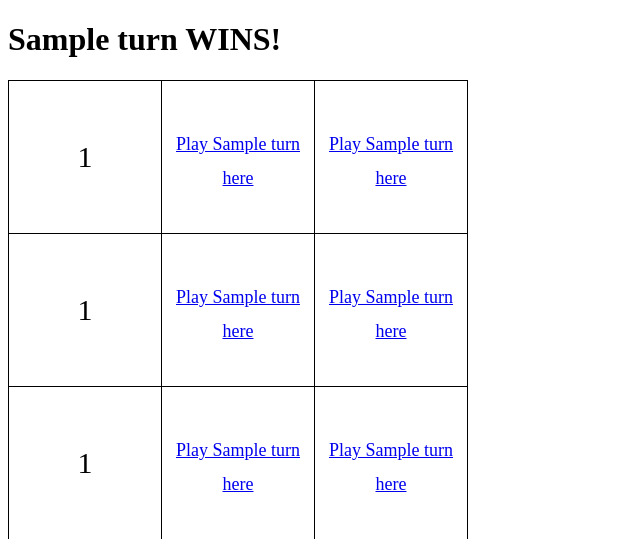
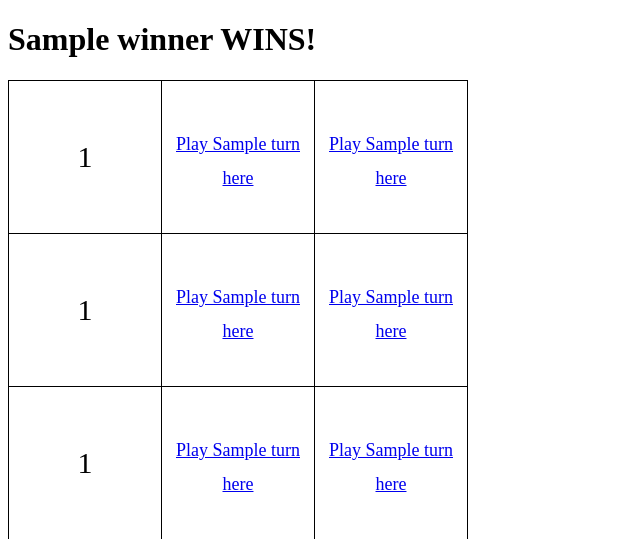
Before and after one commit to ksg-dev/tic-tac-toe, a Flask app: template templates/game.html in a window 1280 px wide. Shown: the top 539 px of the page, without its empty margins (0-640 px from the left). Run offline with Flask 3, Linux system fonts and the light colour scheme; the template is opened without the code that fills it: most values are stand-ins (such as "Sample title", 1, 10 or a date in 2020).

Commit message:
print winner to console

```diff
--- a/app.py
+++ b/app.py
@@ -11,7 +11,7 @@ app.config["SESSION_TYPE"] = "filesystem"
 Session(app)
 
 @app.route("/")
-def index(winner=None):
+def index():
 
     # First, if no board in session, create a new board
     if "board" not in session:
@@ -20,8 +20,9 @@ def index(winner=None):
         # Also store whose turn it is in session, X starts
         session["turn"] = "X"
 
+
     # Inside template, need to have access to board, and whose turn it is
-    return render_template("game.html", game=session["board"], turn=session["turn"], winner=winner)
+    return render_template("game.html", game=session["board"], turn=session["turn"])
 
 
 # Check for winner
@@ -70,7 +71,6 @@ def play(row, col):
     moves_remaining = 9
     still_playing = True
     while still_playing:
-        winner = None
         # Update board
         session["board"][row][col] = session["turn"]
 
@@ -82,10 +82,10 @@ def play(row, col):
         if check_winner(row, col, session["board"], session["turn"]):
             print(f"WINNER IS: {session['turn']}")
             still_playing = False
-            winner = session["turn"]
+
 
             # Redirect to index game board
-            return redirect(url_for("index", winner=winner))
+            return redirect(url_for("index"))
 
         else:
             # Update turn
@@ -94,7 +94,7 @@ def play(row, col):
             else:
                 session["turn"] = "X"
             moves_remaining -= 1
-            print(session["board"])
+            # print(session["board"])
 
         # Redirect to index game board
         return redirect(url_for("index"))
--- a/templates/game.html
+++ b/templates/game.html
@@ -22,7 +22,7 @@
 </head>
 <body>
 	{% if winner %}
-		<h1>{{ turn }} WINS!</h1>
+		<h1>{{ winner }} WINS!</h1>
 	{% endif %}
     <table>
         {% for i in range(3) %}
```
